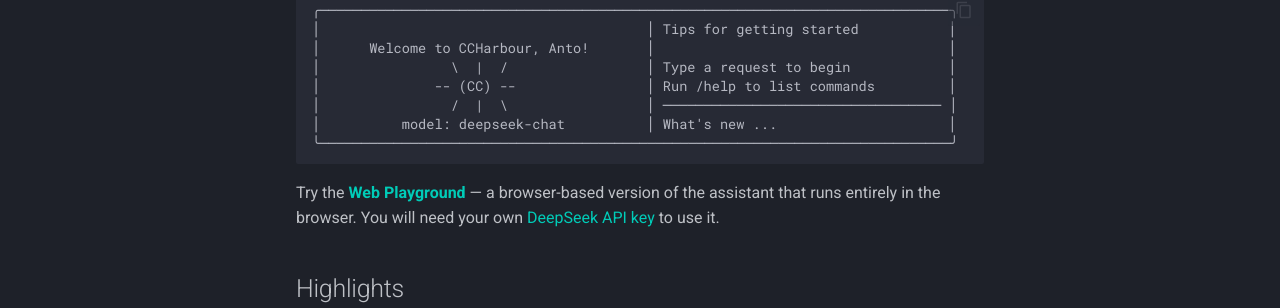
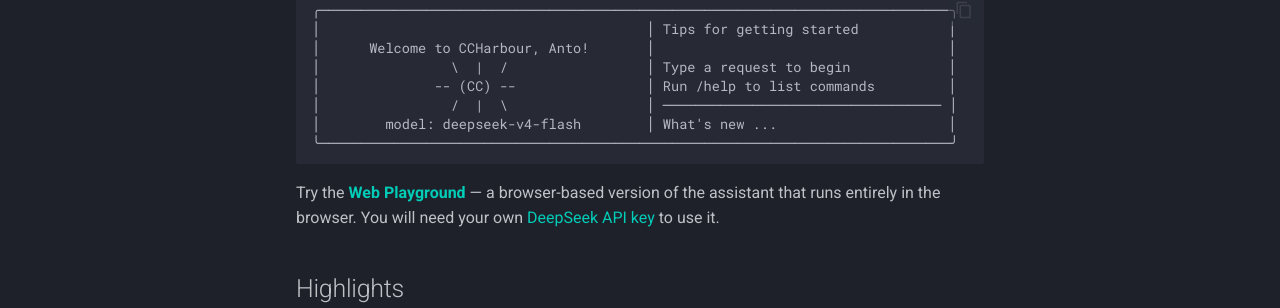
Before and after one commit to FiveTechSoft/CCHarbour, an MkDocs documentation site: the page built from pages/index.md, in a window 1280 px wide and 923 px high. Shown: the part 298-606 px from the top of the window. Built offline with MkDocs 1.6.1 and Material for MkDocs 9.7.7, drawn with Linux system fonts in a browser that asks for light colours; comment, search, counter and statistics services are not loaded.

Commit message:
docs: fix stale model in banner mockups; test newline normalisation
Co-Authored-By: Claude Opus 4.7 (1M context) <noreply@anthropic.com>

````diff
--- a/pages/index.md
+++ b/pages/index.md
@@ -14,7 +14,7 @@ from a single console executable.
 │                \  |  /                 │ Type a request to begin            │
 │              -- (CC) --                │ Run /help to list commands         │
 │                /  |  \                 │ ────────────────────────────────── │
-│          model: deepseek-chat          │ What's new ...                     │
+│        model: deepseek-v4-flash        │ What's new ...                     │
 ╰─────────────────────────────────────────────────────────────────────────────╯
 ```
 
````
Also changed, not shown: README.md (+1 -1 lines), 1 other file.
